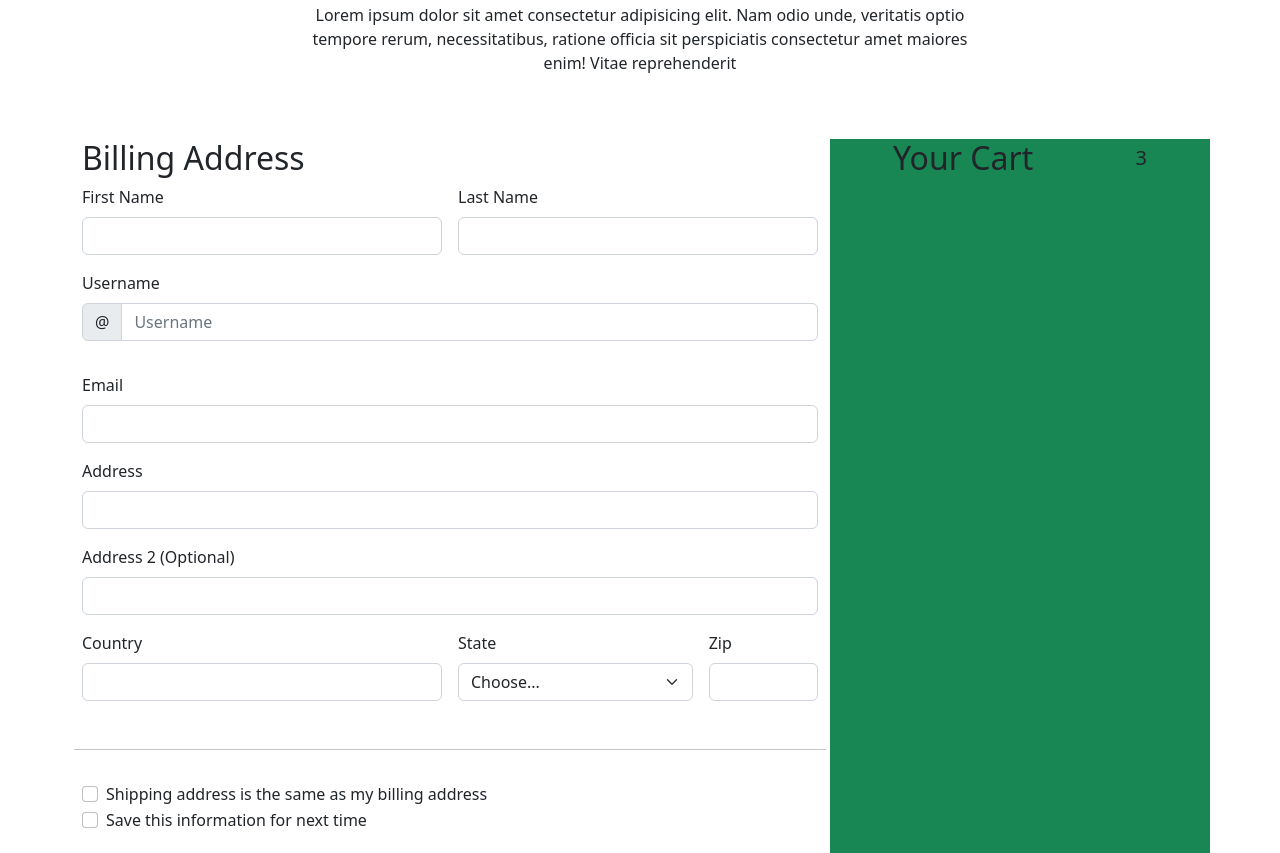
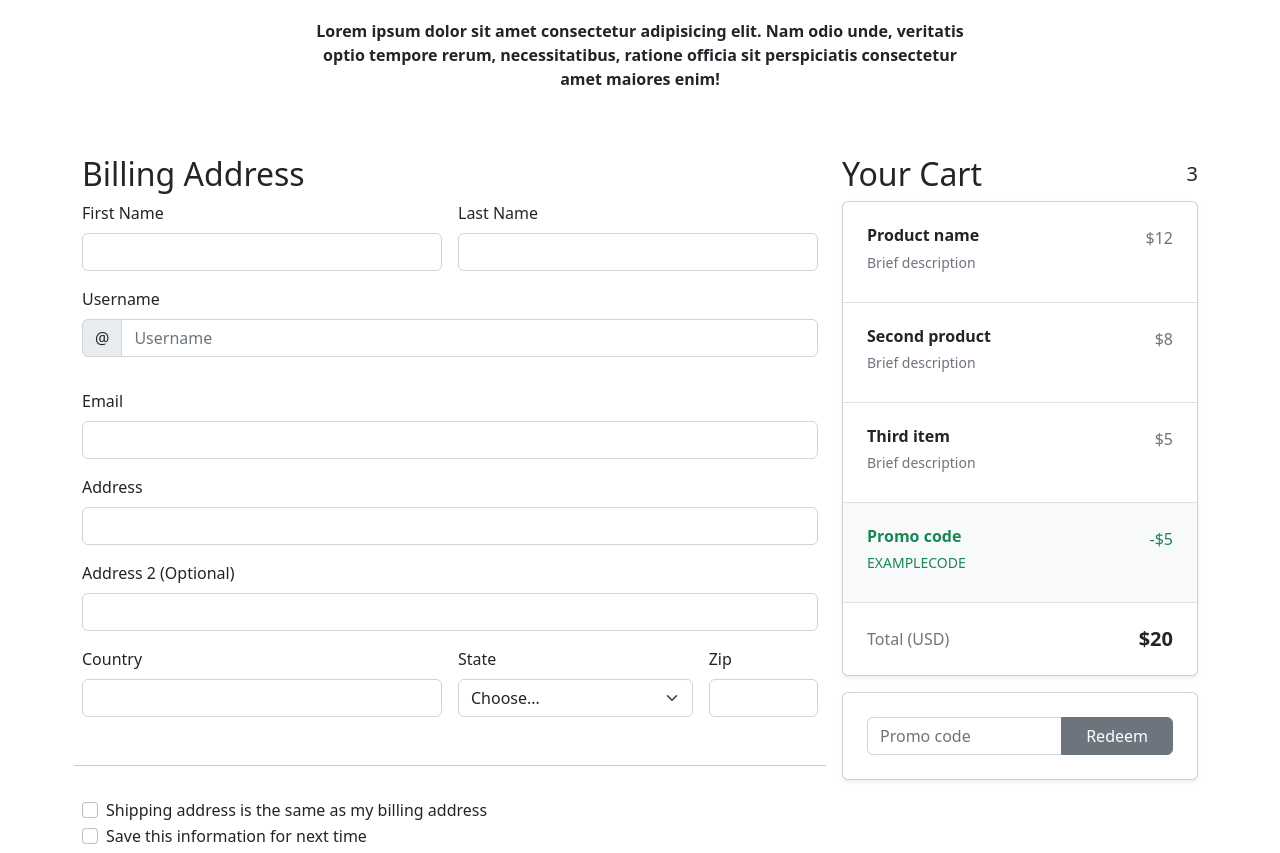
Before and after one commit to WSF2050/amazone-Ui-Clone, a plain HTML site: page index.html in a window 1280 px wide. Shown: the part 282-1135 px from the top of the page. Drawn offline with nearby package versions, Linux system fonts and the light colour scheme.

Commit message:
complete

```diff
--- a/index.html
+++ b/index.html
@@ -19,10 +19,10 @@
             <div>
                 <img src="./bootstrapImage.png" alt="Bootstrap" class="d-block mx-auto mb-3">
                 <h1>Checkout Form</h1>
-                <p class="mx-auto text-center" style="width:60%;">
+                <p class="mx-auto text-center fw-semibold mt-4" style="width:60%;">
                     Lorem ipsum dolor sit amet consectetur adipisicing elit. Nam odio unde, veritatis optio tempore
                     rerum,
-                    necessitatibus, ratione officia sit perspiciatis consectetur amet maiores enim! Vitae reprehenderit
+                    necessitatibus, ratione officia sit perspiciatis consectetur amet maiores enim!
 
                 </p>
 
@@ -37,7 +37,7 @@
                 <h2>Billing Address</h2>
                 <!-- First One -->
 
-                <!-- 2nd one -->
+
                 <form class="row g-3">
                     <div class="col-md-6">
                         <label for="inputEmail4" class="form-label">First Name</label>
@@ -151,47 +151,81 @@
                 </form>
                 <hr>
 
-                <button class="btn btn-primary col-12 fs-4 text-center pt-3">Continue to Checkout</button>
+                <button class="btn btn-primary col-12 fs-4 text-center pt-2">Continue to Checkout</button>
             </div>
 
 
 
 
+ <div class="col-4 ">
+                <div class="d-flex justify-content-between align-items-center">
+                    <h2>Your Cart</h2>
+                    <h5>3</h5>
+                </div>
 
 
 
+                <!-- Product Table -->
+                <div class="card shadow-sm mx-auto" style="max-width: 450px;">
+
+                    <div class="card-body p-4 border-bottom">
+                        <div class="d-flex justify-content-between align-items-start mb-1">
+                            <div>
+                                <h6 class="mb-1 fw-semibold">Product name</h6>
+                                <small class="text-muted">Brief description</small>
+                            </div>
+                            <span class="text-muted">$12</span>
+                        </div>
+                    </div>
+
+                    <div class="card-body p-4 border-bottom">
+                        <div class="d-flex justify-content-between align-items-start mb-1">
+                            <div>
+                                <h6 class="mb-1 fw-semibold">Second product</h6>
+                                <small class="text-muted">Brief description</small>
+                            </div>
+                            <span class="text-muted">$8</span>
+                        </div>
+                    </div>
+
+                    <div class="card-body p-4 border-bottom">
+                        <div class="d-flex justify-content-between align-items-start mb-1">
+                            <div>
+                                <h6 class="mb-1 fw-semibold">Third item</h6>
+                                <small class="text-muted">Brief description</small>
+                            </div>
+                            <span class="text-muted">$5</span>
+                        </div>
+                    </div>
 
 
+                    <div class="card-body p-4 bg-light border-bottom">
+                        <div class="d-flex justify-content-between align-items-start mb-1">
+                            <div>
+                                <h6 class="mb-1 fw-semibold text-success">Promo code</h6>
+                                <small class="text-success text-uppercase">EXAMPLECODE</small>
+                            </div>
+                            <span class="text-success">-$5</span>
+                        </div>
+                    </div>
 
 
+                    <div class="card-body p-4">
+                        <div class="d-flex justify-content-between align-items-center">
+                            <h6 class="mb-0 text-secondary">Total (USD)</h6>
+                            <h5 class="mb-0 fw-bold">$20</h5>
+                        </div>
+                    </div>
+                </div>
 
 
-
-
-
-
-
-
-
-
-
-
-
-
-
-
-
-
-
-
-
-
-
-
-            <div class="col-4 bg-success">
-                <div class="d-flex justify-content-around align-items-center">
-                    <h2>Your Cart</h2>
-                    <h5>3</h5>
+                <div class="card shadow-sm mx-auto mt-3" style="max-width: 450px;">
+                    <div class="card-body p-4">
+                        <div class="input-group">
+                            <input type="text" class="form-control" placeholder="Promo code">
+                            <button class="btn btn-secondary px-4" type="button">Redeem</button>
+                        </div>
+                    </div>
                 </div>
             </div>
 
@@ -217,51 +251,13 @@
 
 
 
-
-    </div>
+ </div>
 
 
 
 
 
-
-
-
-
-
-
-
-
-
-
-
-
-
-
-
-
-
-
-
-
-
-
-
-
-
-
-
-
-
-
-
-
-
-
-
-
-
-    <!-- Js scripts -->
+ <!-- Js scripts -->
     <script src="https://cdn.jsdelivr.net/npm/bootstrap@5.2.3/dist/js/bootstrap.bundle.min.js"
         integrity="sha384-kenU1KFdBIe4zVF0s0G1M5b4hcpxyD9F7jL+jjXkk+Q2h455rYXK/7HAuoJl+0I4" crossorigin="anonymous">
     </script>
```
